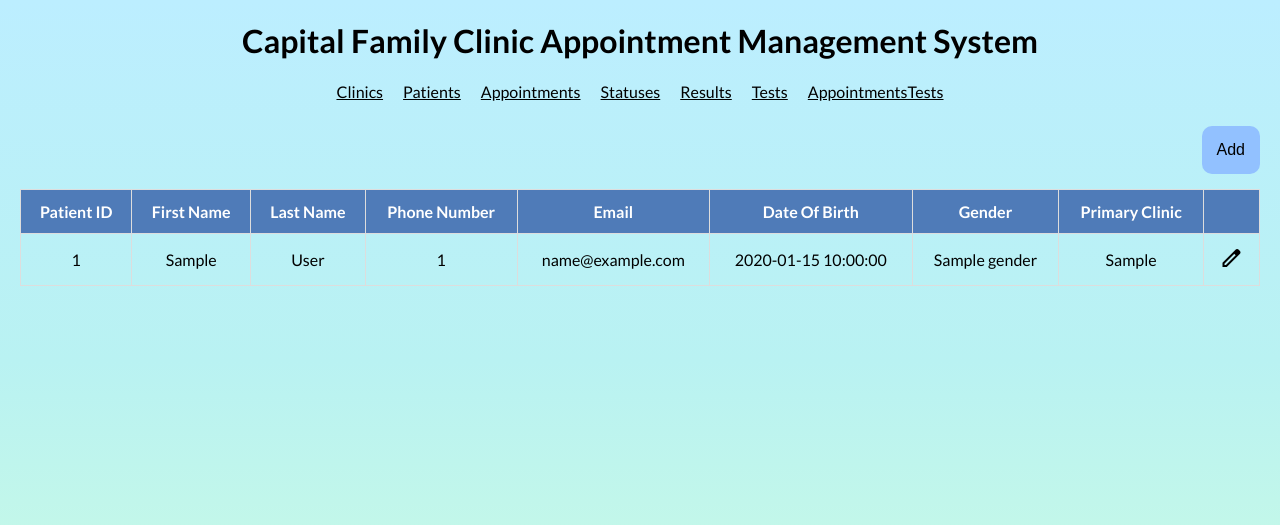
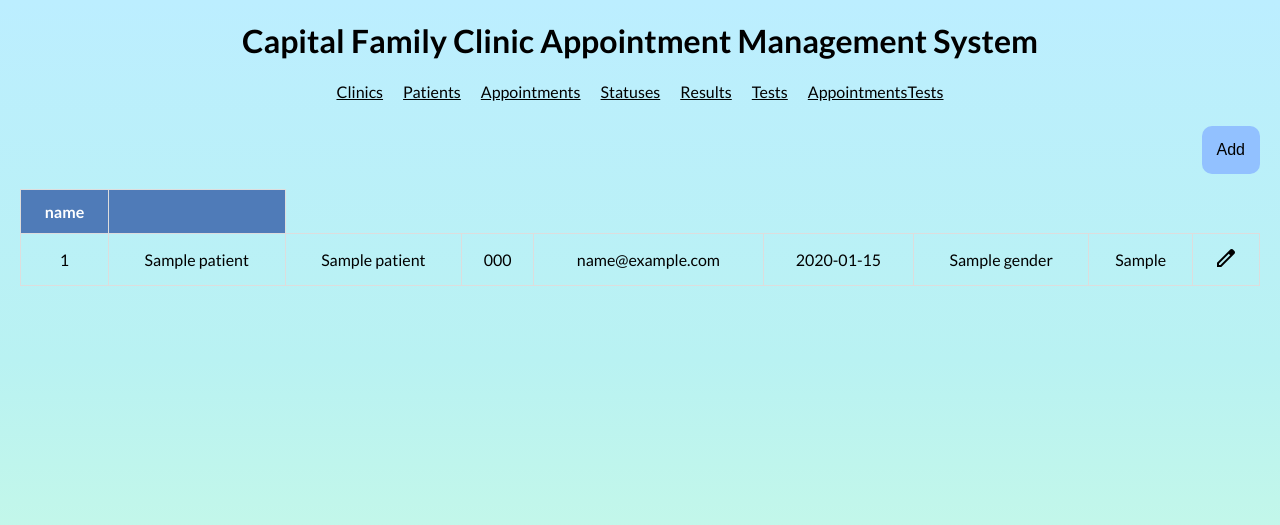
Before and after one commit to JDurham95/Clinic_appointment_management_system, a Flask app: template templates/patients.j2 in a window 1280 px wide. Shown: the top 525 px of the page. Run offline with Flask 3, Linux system fonts and the light colour scheme; the template is opened without the code that fills it: most values are stand-ins (such as "Sample title", 1, 10 or a date in 2020); parts of the project's set-up code (start-up, migrations or seed data) failed here and were passed over; some libraries are stand-ins or nearby versions.

Commit message:
Update query for patients and clinics

```diff
--- a/app.py
+++ b/app.py
@@ -28,7 +28,13 @@
         dbConnection = db.connectDB()  # Open our database connection
 
         # Create and execute our queries
-        get_clinics_query = "SELECT clinicId, address, city, state, postalCode, phoneNumber FROM Clinics;"
+        get_clinics_query = "SELECT clinicId AS 'Clinic ID', \
+                            address AS 'Address', \
+                            city AS `City`, \
+                            state AS `State`, \
+                            postalCode AS `Postal Code`, \
+                            phoneNumber AS `Phone Number` \
+                            FROM Clinics;"
         clinics = db.query(dbConnection, get_clinics_query).fetchall()
 
         clinic_id = request.args.get('id')
@@ -116,12 +122,21 @@
         dbConnection = db.connectDB()  # Open our database connection
 
         # Create and execute our queries
-        get_patients_query = "SELECT patientId, firstName, lastName, Patients.phoneNumber, email, dateOfBirth, gender, CONCAT('Capital Family Clinic in ', Clinics.city, ', ', Clinics.state) AS primaryClinic \
-                FROM Patients \
-                JOIN Clinics ON Patients.clinicId = Clinics.clinicId;"
+        get_patients_query = "SELECT patientId AS `Patient ID`, \
+                            firstName AS `First Name`, \
+                            lastName AS `Last Name`, \
+                            Patients.phoneNumber AS `Phone Number`, \
+                            email AS `Email`, \
+                            dateOfBirth AS `Date Of Birth`, \
+                            gender AS `Gender`, \
+                            CONCAT('Capital Family Clinic at ', Clinics.address, ', ', Clinics.city, ', ', Clinics.state) AS `Primary Clinic` \
+                            FROM Patients \
+                            JOIN Clinics ON Patients.clinicId = Clinics.clinicId;"
         patients = db.query(dbConnection, get_patients_query).fetchall()
 
-        get_clinics_query = "SELECT clinicId, city, state FROM Clinics ORDER BY clinicId;"
+        get_clinics_query = "SELECT clinicId, \
+                            CONCAT('Capital Family Clinic at ', Clinics.address, ', ', Clinics.city, ', ', Clinics.state) AS primaryClinic \
+                            FROM Clinics;"
         clinics = db.query(dbConnection, get_clinics_query).fetchall()
 
         patient_id = request.args.get('id')
--- a/templates/patients.j2
+++ b/templates/patients.j2
@@ -10,14 +10,9 @@
     <thead>
         {# For the table header row, we print the DB attribute names #}
         <tr>
-            <th>Patient ID</th>
-            <th>First Name</th>
-            <th>Last Name</th>
-            <th>Phone Number</th>
-            <th>Email</th>
-            <th>Date Of Birth</th>
-            <th>Gender</th>
-            <th>Primary Clinic</th>
+            {% for key in patients[0].keys() %}
+            <th>{{ key }}</th>
+            {% endfor %}
             <th></th>
         </tr>
     </thead>
@@ -26,15 +21,15 @@
         {# For each row, print the patientId, firstName, lastName, email, dateOfBirth, gender, clinicName #}
         {% for patient in patients %}
         <tr>
-            <td>{{ patient.patientId }}</td>
-            <td>{{ patient.firstName }}</td>
-            <td>{{ patient.lastName }}</td>
-            <td>{{ patient.phoneNumber }}</td>
-            <td>{{ patient.email }}</td>
-            <td>{{ patient.dateOfBirth }}</td>
-            <td>{{ patient.gender }}</td>
-            <td>{{ patient.primaryClinic }}</td>
-            <td><a href="{{ url_for('patients', id=patient.patientId) }}"><span class="material-symbols-outlined">edit</span></a></td>
+            <td>{{ patient['Patient ID'] }}</td>
+            <td>{{ patient['First Name'] }}</td>
+            <td>{{ patient['Last Name'] }}</td>
+            <td>{{ patient['Phone Number'] }}</td>
+            <td>{{ patient['Email'] }}</td>
+            <td>{{ patient['Date Of Birth'] }}</td>
+            <td>{{ patient['Gender'] }}</td>
+            <td>{{ patient['Primary Clinic'] }}</td>
+            <td><a href="{{ url_for('patients', id=patient['Patient ID']) }}"><span class="material-symbols-outlined">edit</span></a></td>
         </tr>
         {% endfor %}
     </tbody>
@@ -91,7 +86,7 @@
                         <option>Select a clinic</option>
                     {% endif %}
                     {% for clinic in clinics %}
-                        <option value="{{ clinic['clinicId'] }}" {% if clinic['clinicId'] == patient['clinicId'] %} selected {% endif %}>Capital Family Clinic in {{ clinic.city }}, {{ clinic.state }}</option>
+                        <option value="{{ clinic['clinicId'] }}" {% if clinic['clinicId'] == patient['clinicId'] %} selected {% endif %}>{{ clinic['primaryClinic'] }}</option>
                     {% endfor %}
                 </select>
             </div>
```
Also changed, not shown: templates/clinics.j2 (+10 -13 lines).
